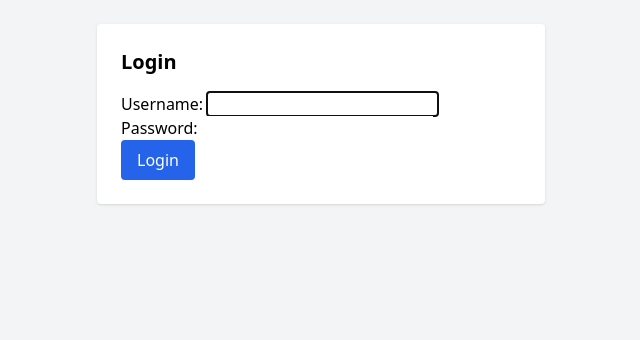
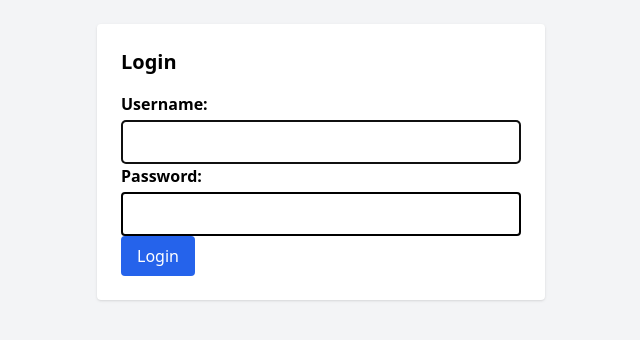
Before and after one commit to Siddarth0/Todo-App, a Django app: a page that uses SocialTodoProject/media_app/templates/media_app/base.html in a window 1280 px wide. Shown: the part 56-396 px from the top of the page, without its empty margins (319-959 px from the left). Run offline with Django 5.2, Linux system fonts and the light colour scheme; some libraries are stand-ins or nearby versions.

Commit message:
fixed the login issue

```diff
--- a/SocialTodoProject/media_app/forms.py
+++ b/SocialTodoProject/media_app/forms.py
@@ -24,3 +24,6 @@
     class Meta:
         model = User
         fields = ['username','email','password1','password2']
+        widgets = {
+            'content': forms.Textarea(attrs={'class':'w-full border border-black p-2 rounded','rows':3})
+        }
--- a/SocialTodoProject/media_app/templates/media_app/base.html
+++ b/SocialTodoProject/media_app/templates/media_app/base.html
@@ -4,6 +4,24 @@
   <meta charset="UTF-8"/>
   <title>{% block title %}SocialTodo{% endblock %}</title>
   <script src="https://cdn.tailwindcss.com"></script>
+  <style>
+    /* Global styling for form controls */
+    input, textarea, select {
+      display: block;
+      width: 100%;
+      box-sizing: border-box;
+      border: 2px solid black !important;
+      border-radius: 0.25rem !important;
+      padding: 0.5rem !important;
+      margin-bottom: 1rem;
+    }
+    /* Ensure form labels align properly */
+    label {
+      display: block;
+      margin-bottom: 0.25rem;
+      font-weight: 600;
+    }
+  </style>
 </head>
 <body class="bg-gray-100 min-h-screen">
   <nav class="bg-blue-600 p-4 text-white flex justify-between">
```
Also changed, not shown: SocialTodoProject/db.sqlite3.
